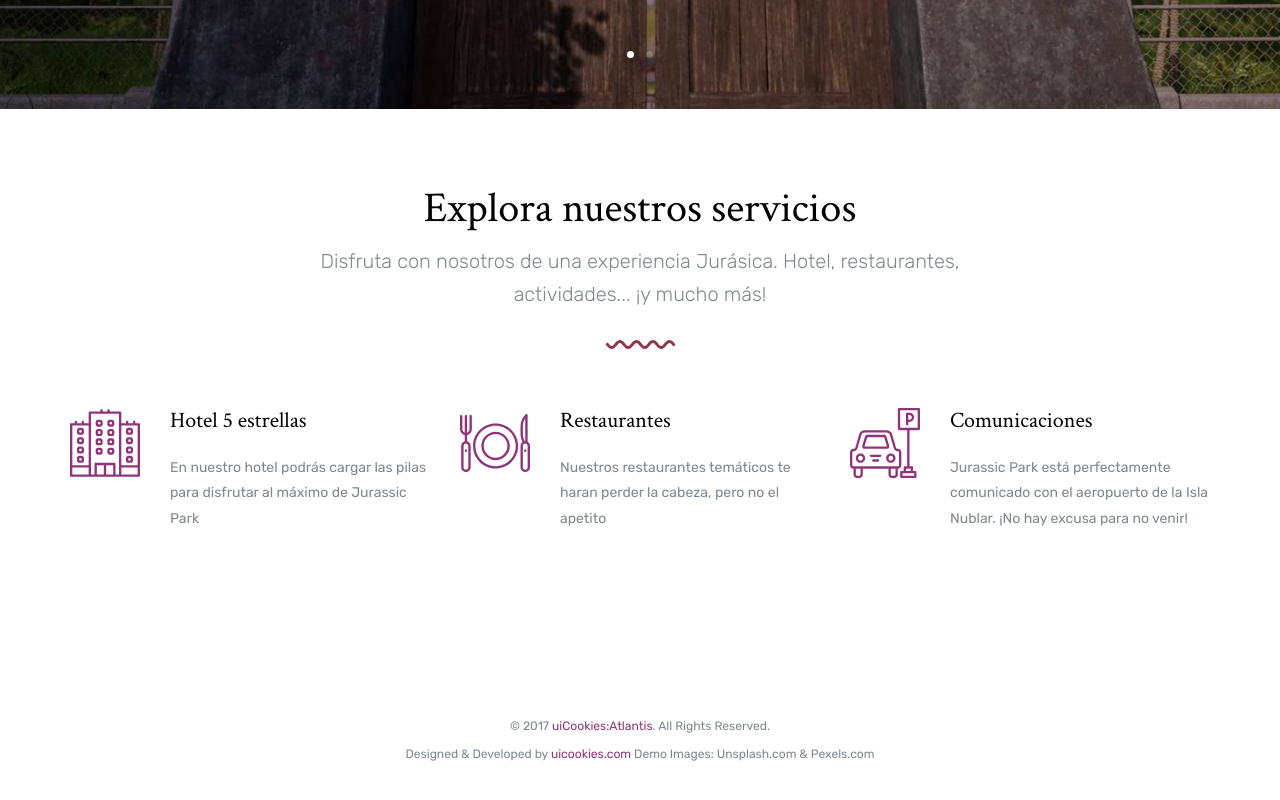
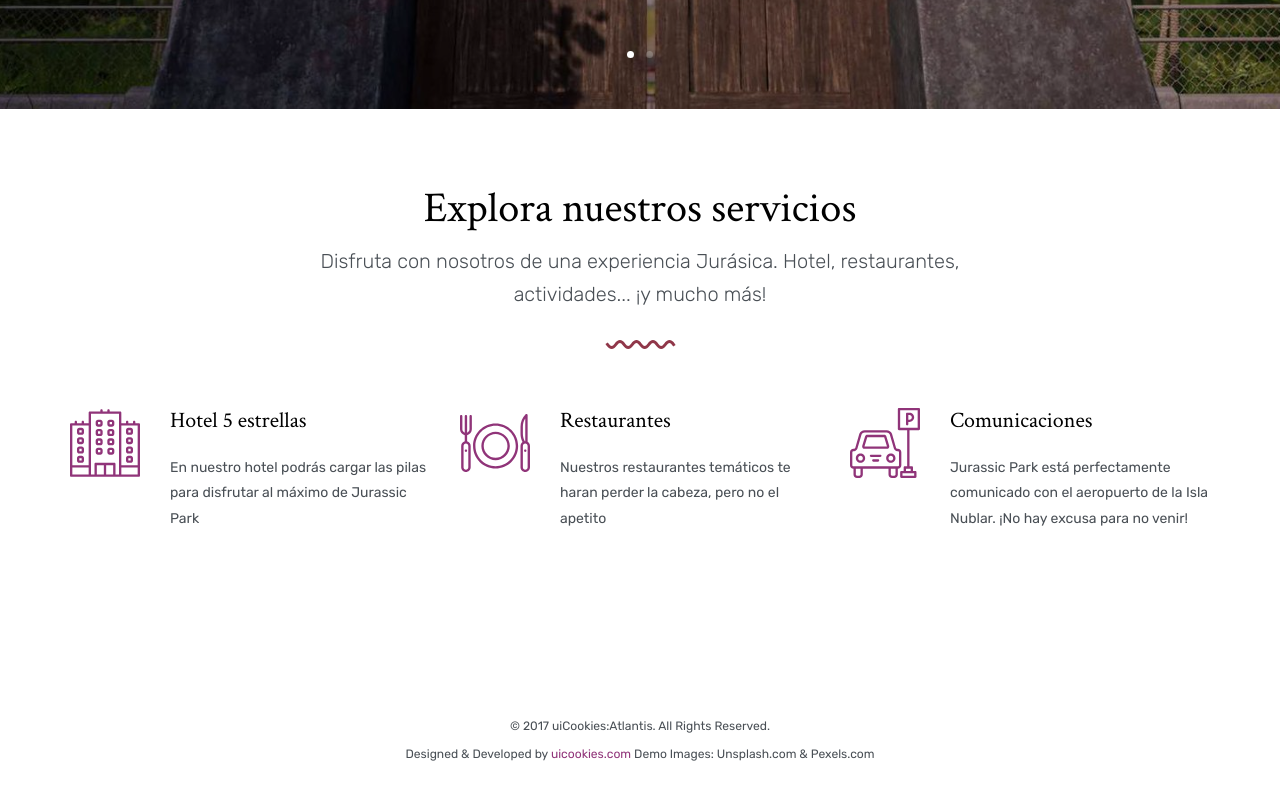
Before and after one commit to carlospabe/multimedia_prac3, a website: page src/index.html in a window 1280 px wide. Shown: the part 811-1611 px from the top of the page. Drawn offline with Linux system fonts and the light colour scheme; files whose address does not match are found by name.

Commit message:
footers and body colors

```diff
--- a/src/css/style.css
+++ b/src/css/style.css
@@ -25,7 +25,7 @@ body {
   line-height: 1.85;
   background: #ffffff;
   font-family: "Rubik", sans-serif;
-  color: #7e8890;
+  color: #494F55;
 }
 
 ::-moz-selection {
--- a/src/index.html
+++ b/src/index.html
@@ -8,7 +8,7 @@
 
     <link href="https://fonts.googleapis.com/css?family=Crimson+Text:300,400,700|Rubik:300,400,700,900" rel="stylesheet">
     <link rel="stylesheet" href="css/styles-merged.css">
-    <link rel="stylesheet" href="css/style.min.css">
+    <link rel="stylesheet" href="css/style.css">
     <link rel="stylesheet" href="css/custom.css">
 
     <!--[if lt IE 9]>
@@ -126,7 +126,10 @@
       <div class="row mt40">
         <div class="col-md-12 text-center">
           <p>
-            <small>&copy; 2017 <a href="https://uicookies.com/" target="_blank">uiCookies:Atlantis</a>. All Rights Reserved. <br> Designed &amp; Developed by <a href="https://uicookies.com/" target="_blank">uicookies.com</a> Demo Images: Unsplash.com &amp; Pexels.com</small>
+            <small>
+              &copy; 2017 uiCookies:Atlantis</a>. All Rights Reserved. <br>
+              Designed &amp; Developed by <a href="https://uicookies.com/" target="_blank">uicookies.com</a> Demo Images: Unsplash.com &amp; Pexels.com
+            </small>
           </p>
 
         </div>
```
Also changed, not shown: src/about.html (+5 -2 lines), src/dinosaurs.html (+5 -2 lines), src/facilities.html (+5 -2 lines), src/css/style.min.css.
